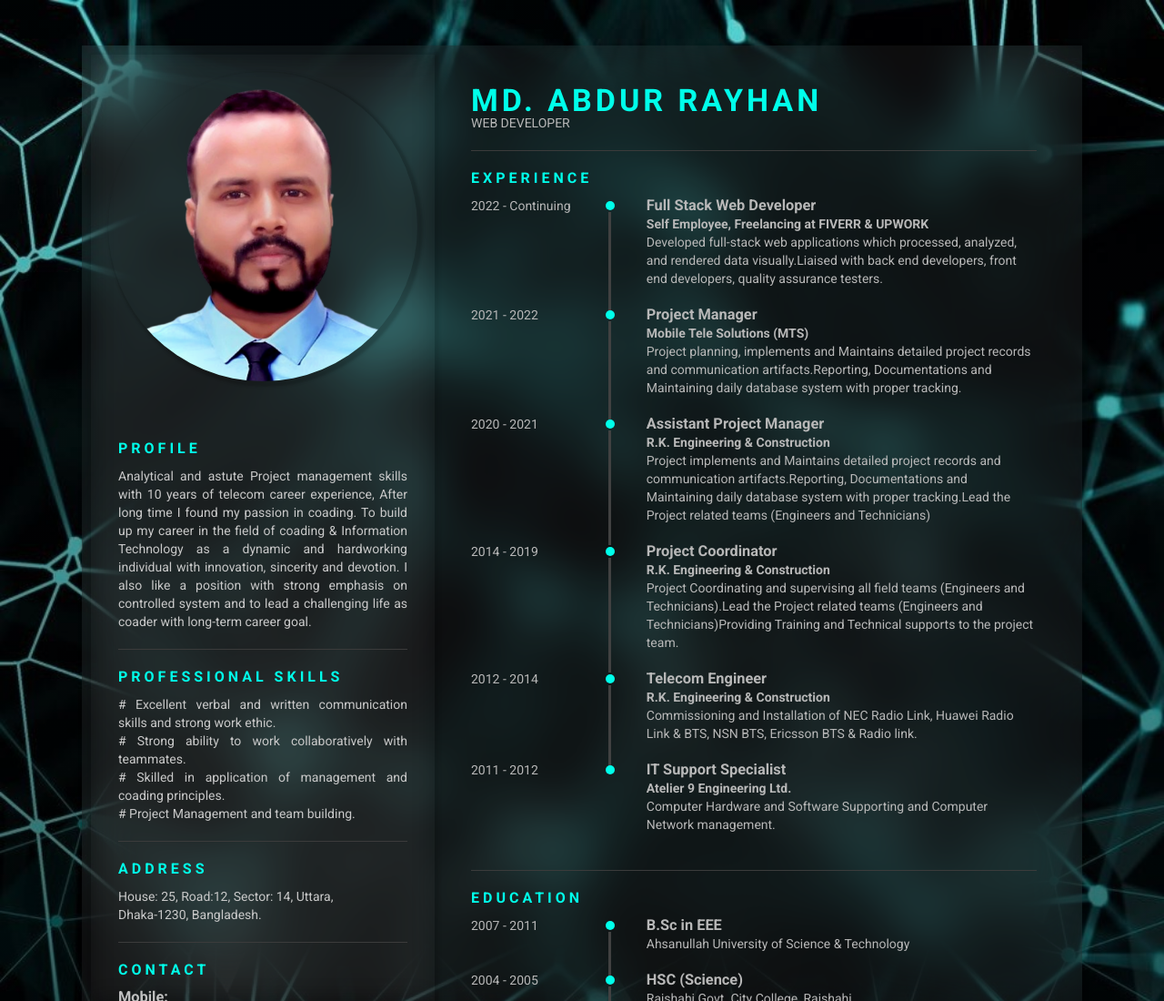
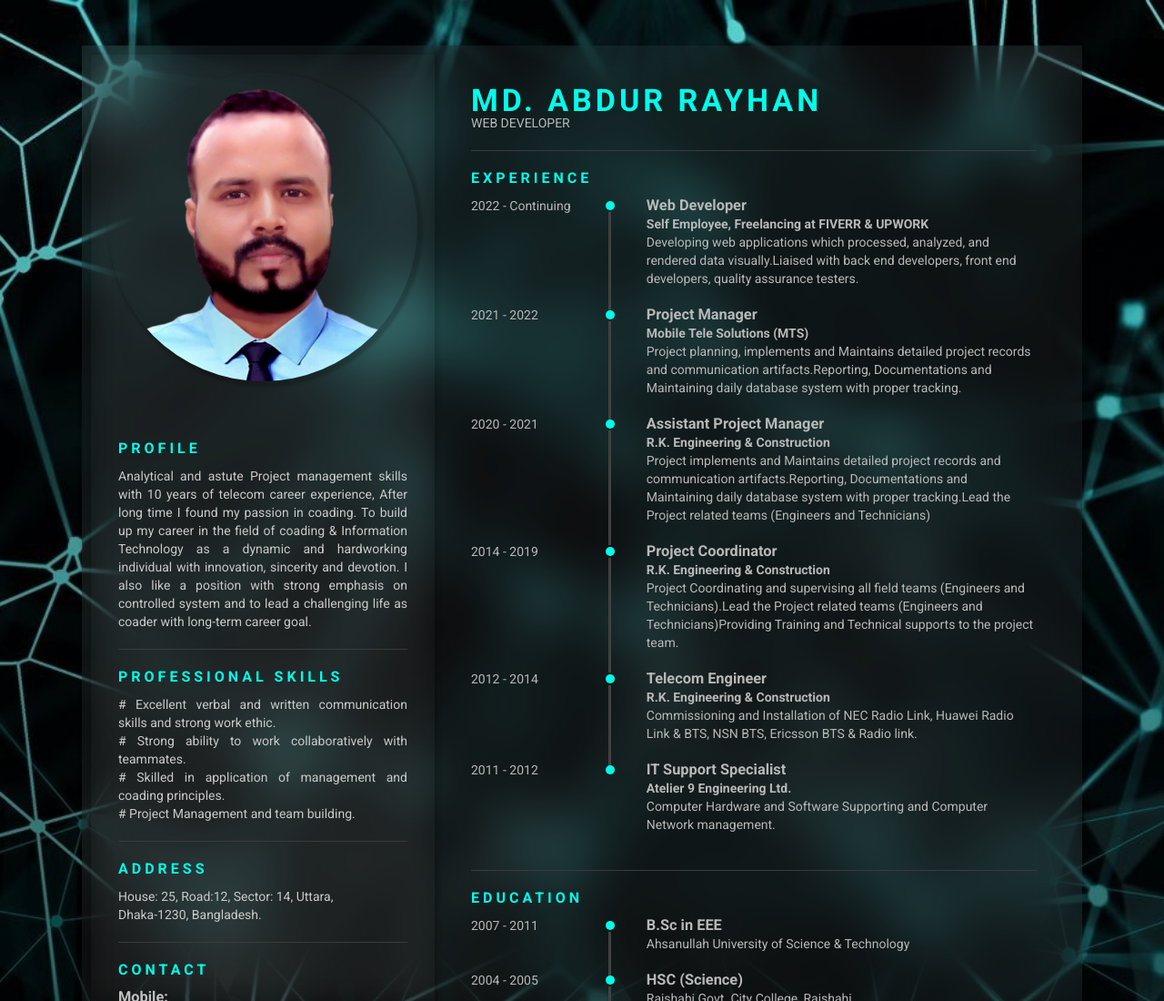
Before and after one commit to RayhanSohel/RayhanSohel_CV, a plain HTML site: page index.html in a window 1280 px wide. Shown: the top 1100 px of the page at 91% size. Drawn offline with Linux system fonts and the light colour scheme.

Commit message:
Final Updaye

```diff
--- a/index.html
+++ b/index.html
@@ -136,9 +136,9 @@
 				<div class="resume_data">
 					<div class="year">2022 - Continuing</div>
 					<div class="content">
-						<h3>Full Stack Web Developer</h3>
+						<h3>Web Developer</h3>
 						<h4>Self Employee, Freelancing at FIVERR & UPWORK</h4>
-						<p>Developed full-stack web applications which processed, analyzed, and rendered data visually.Liaised with back end developers, front end developers, quality assurance testers.</p>
+						<p>Developing web applications which processed, analyzed, and rendered data visually.Liaised with back end developers, front end developers, quality assurance testers.</p>
 					</div>
 				</div>
 				<div class="resume_data">
```
